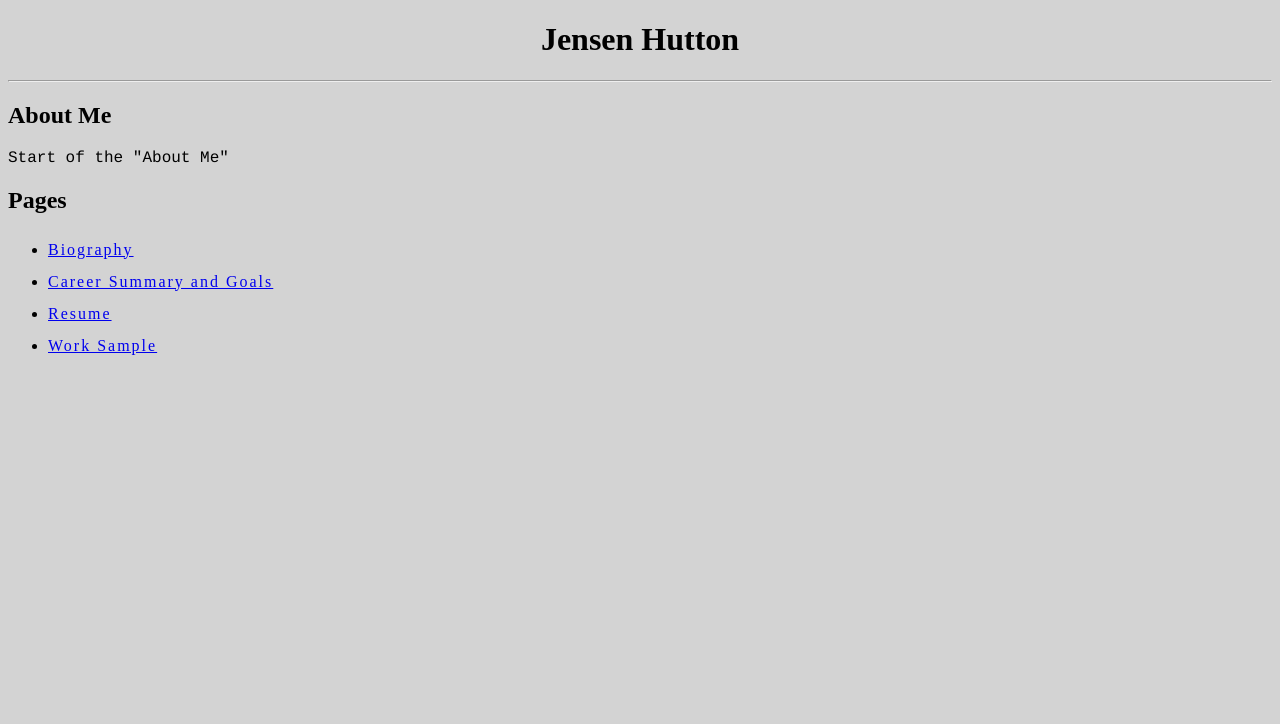
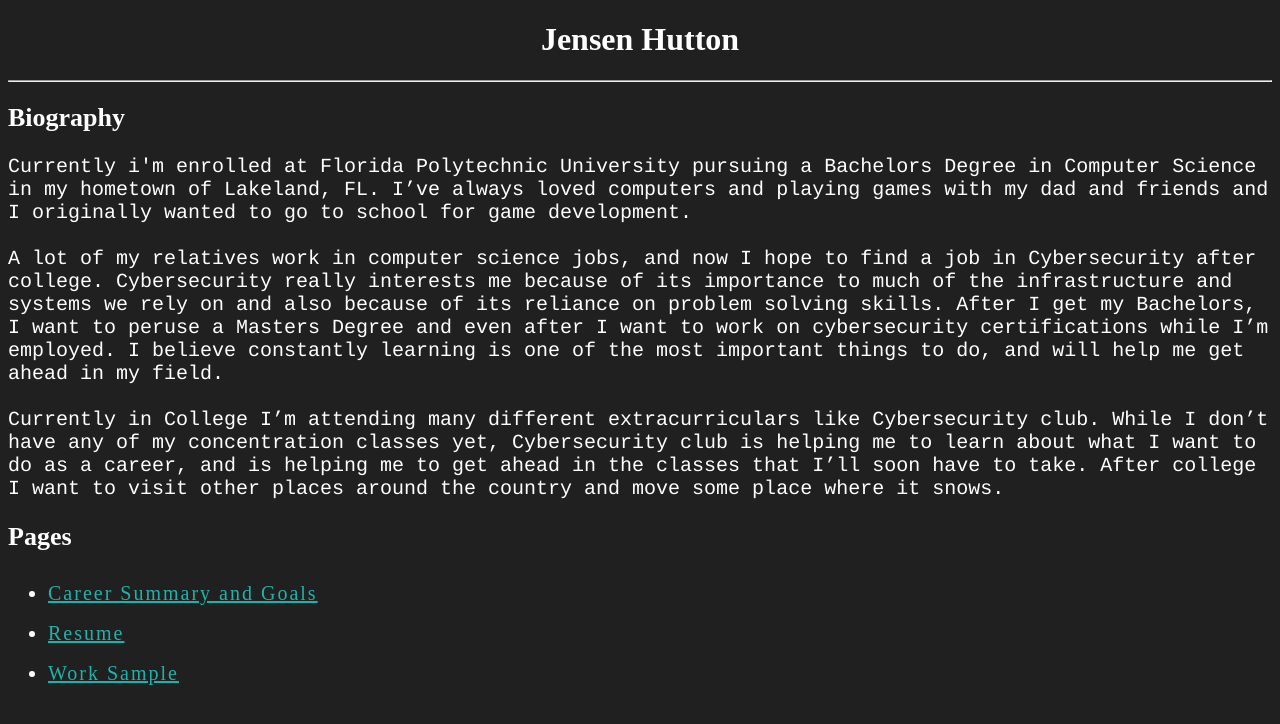
Before and after one commit to ChemicalAlchemist/WebsiteResumeSchoolProject, a plain HTML site: page index.html in a window 1280 px wide. Drawn offline with Linux system fonts and the light colour scheme.

Commit message:
Add files via upload

```diff
--- a/index.html
+++ b/index.html
@@ -5,14 +5,29 @@
     <title>Main Page</title>
     <style>
         body {
-            background-color: lightgray;
+            background-color: rgb(32, 32, 32);
         }
+
         p  {
+            color: white;
             font-family: courier;
+            font-size: 20px
+        }
+        a {
+            color: lightseagreen;
         }
         ul{
+            color: white;
             letter-spacing: 2px;
             line-height: 2;
+            font-size: 20px
+        }
+        h1 {
+            color: white;
+        }
+        h2 {
+            color: white;
+            font-size: 26px
         }
     </style>
 </head>
@@ -20,11 +35,22 @@
 <body>
     <h1 style="text-align: center;">Jensen Hutton</h1>
     <hr>
-    <h2>About Me</h2>
-    <p>Start of the "About Me"</p>
+    <h2>Biography</h2>
+    <p>
+        Currently i'm enrolled at Florida Polytechnic University pursuing a Bachelors Degree in Computer Science in my hometown of Lakeland, FL.
+        I’ve always loved computers and playing games with my dad and friends and I originally wanted to go to school for game development.
+        <br> <br>
+        A lot of my relatives work in computer science jobs, and now I hope to find a job in Cybersecurity after college.
+        Cybersecurity really interests me because of its importance to much of the infrastructure and systems we rely on and also because of its reliance on problem solving skills.
+        After I get my Bachelors, I want to peruse a Masters Degree and even after I want to work on cybersecurity certifications while I’m employed.
+        I believe constantly learning is one of the most important things to do, and will help me get ahead in my field.
+        <br> <br>
+        Currently in College I’m attending many different extracurriculars like Cybersecurity club.
+        While I don’t have any of my concentration classes yet, Cybersecurity club is helping me to learn about what I want to do as a career, and is helping me to get ahead in the classes that I’ll soon have to take.
+        After college I want to visit other places around the country and move some place where it snows.
+    </p>
     <h2>Pages</h2>
     <ul>
-    <li><a href="Bio.html">Biography</a></li>
     <li><a href="CareerSummary.html">Career Summary and Goals</a></li>
     <li><a href="Resume.html">Resume</a></li>
     <li><a href="WorkSample.html">Work Sample</a></li>
```
Also changed, not shown: CareerSummary.html (added, +59 -0 lines), Resume.html (added, +45 -0 lines), 1 other file.
